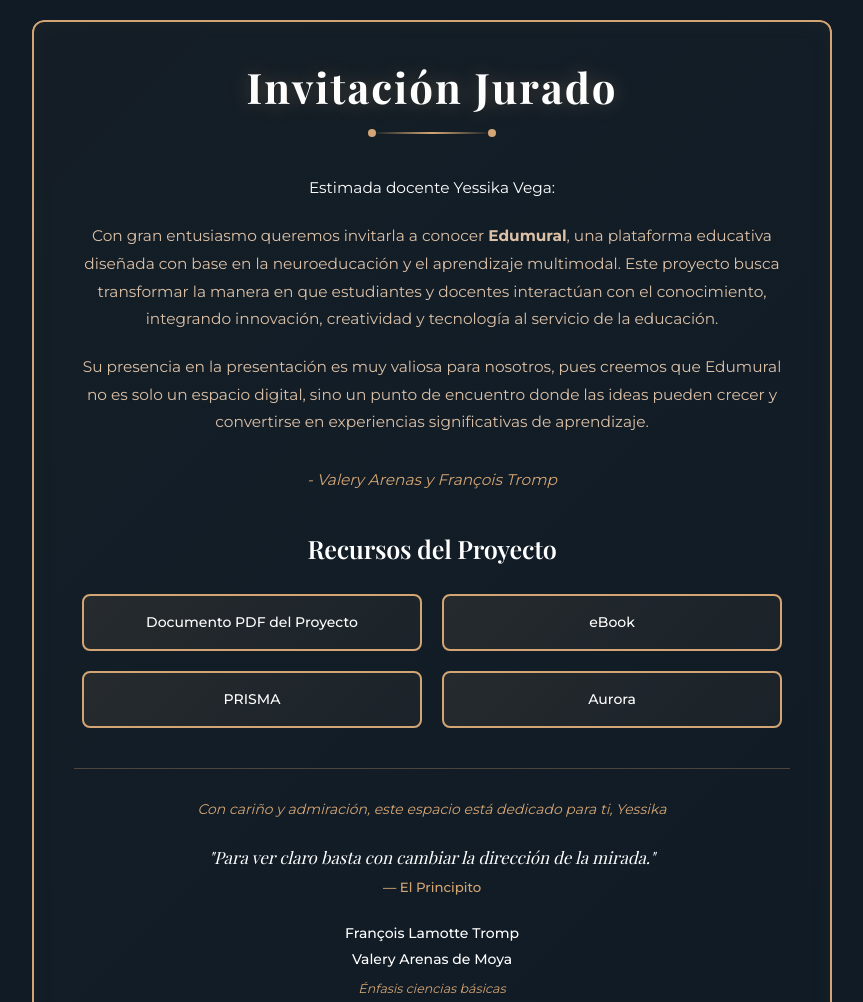
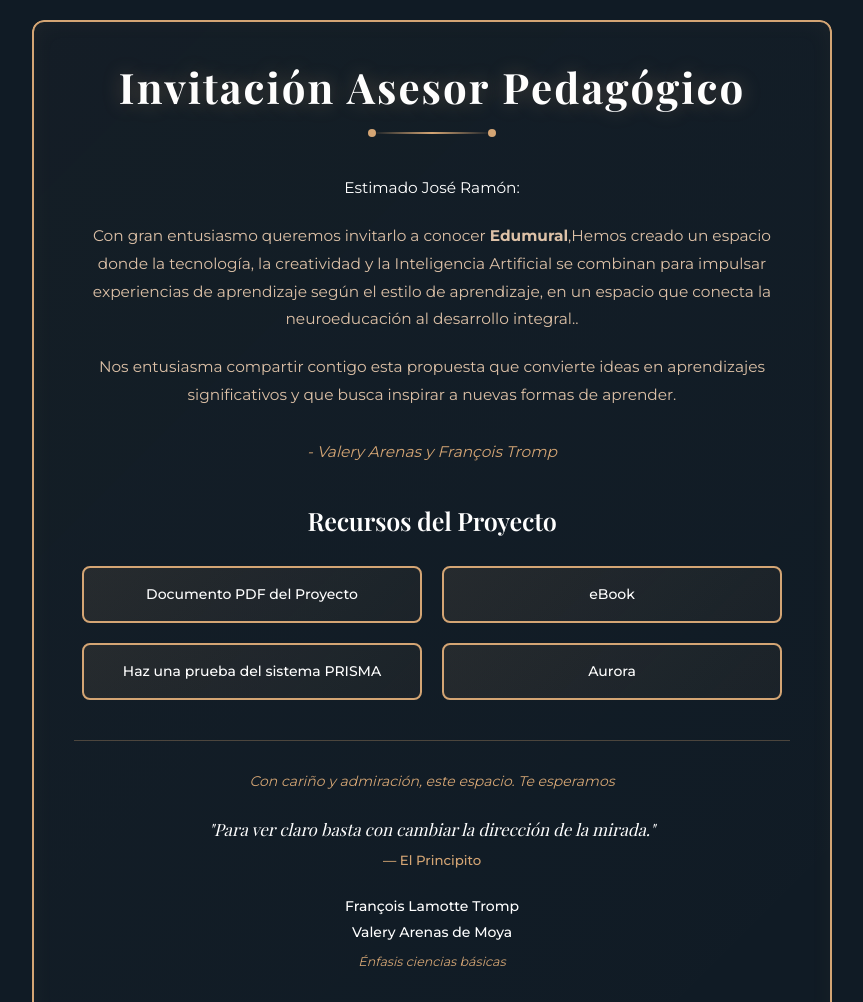
Before and after one commit to Sasus1918/INV.JR.github.io, a plain HTML site: page index.html in a window 1280 px wide. Shown: the top 1002 px of the page, without its empty margins (208-1071 px from the left). Drawn offline with nearby package versions, Linux system fonts and the light colour scheme; a web font is replaced by a local one.

Commit message:
Update index.html

```diff
--- a/index.html
+++ b/index.html
@@ -16,18 +16,18 @@
         <div class="invitation-card">
             <div class="golden-frame">
                 <header class="invitation-header">
-                    <h1 class="main-title">Invitación Jurado</h1>
+                    <h1 class="main-title">Invitación Asesor Pedagógico</h1>
                     <div class="title-ornament"></div>
                 </header>
 
                 <main class="invitation-content">
                     <div class="message-section">
                         <div class="message-text">
-                            <p class="greeting">Estimada docente Yessika Vega:</p>
+                            <p class="greeting">Estimado José Ramón:</p>
 
-                            <p>Con gran entusiasmo queremos invitarla a conocer <strong>Edumural</strong>, una plataforma educativa diseñada con base en la neuroeducación y el aprendizaje multimodal. Este proyecto busca transformar la manera en que estudiantes y docentes interactúan con el conocimiento, integrando innovación, creatividad y tecnología al servicio de la educación.</p>
+                            <p>Con gran entusiasmo queremos invitarlo a conocer <strong>Edumural</strong>,Hemos creado un espacio donde la tecnología, la creatividad y la Inteligencia Artificial se combinan para impulsar experiencias de aprendizaje según el estilo de aprendizaje, en un espacio que conecta la neuroeducación al desarrollo integral..</p>
 
-                            <p>Su presencia en la presentación es muy valiosa para nosotros, pues creemos que Edumural no es solo un espacio digital, sino un punto de encuentro donde las ideas pueden crecer y convertirse en experiencias significativas de aprendizaje.</p>
+                            <p>Nos entusiasma compartir contigo esta propuesta que convierte ideas en aprendizajes significativos y que busca inspirar a nuevas formas de aprender.</p>
 
                             <p class="signatures">- Valery Arenas y François Tromp</p>
                         </div>
@@ -43,7 +43,7 @@
                                 <span class="btn-text">eBook</span>
                             </a>
                             <a href="https://sasus1918.github.io/Prisma.github.io/" target="_blank" class="resource-btn">
-                                <span class="btn-text">PRISMA</span>
+                                <span class="btn-text">Haz una prueba del sistema PRISMA</span>
                             </a>
                             <a href="https://sasus1918.github.io/Aurora-github.io/" target="_blank" class="resource-btn">
                                 <span class="btn-text">Aurora</span>
@@ -54,7 +54,7 @@
 
                 <footer class="invitation-footer">
                     <div class="dedication">
-                        <p>Con cariño y admiración, este espacio está dedicado para ti, Yessika</p>
+                        <p>Con cariño y admiración, este espacio. Te esperamos</p>
                     </div>
 
                     <div class="quote-section">
```
